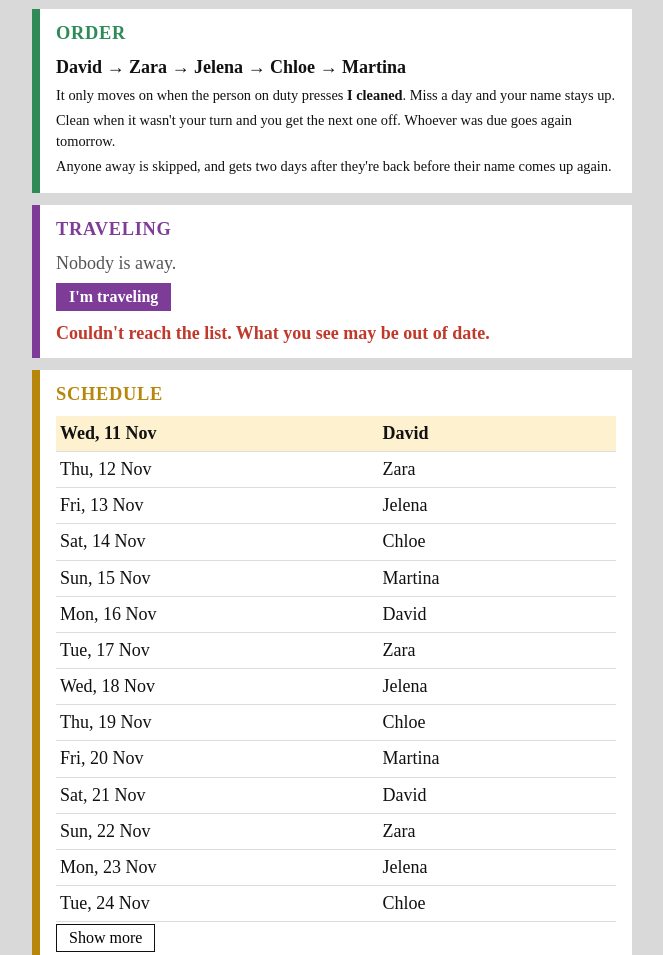
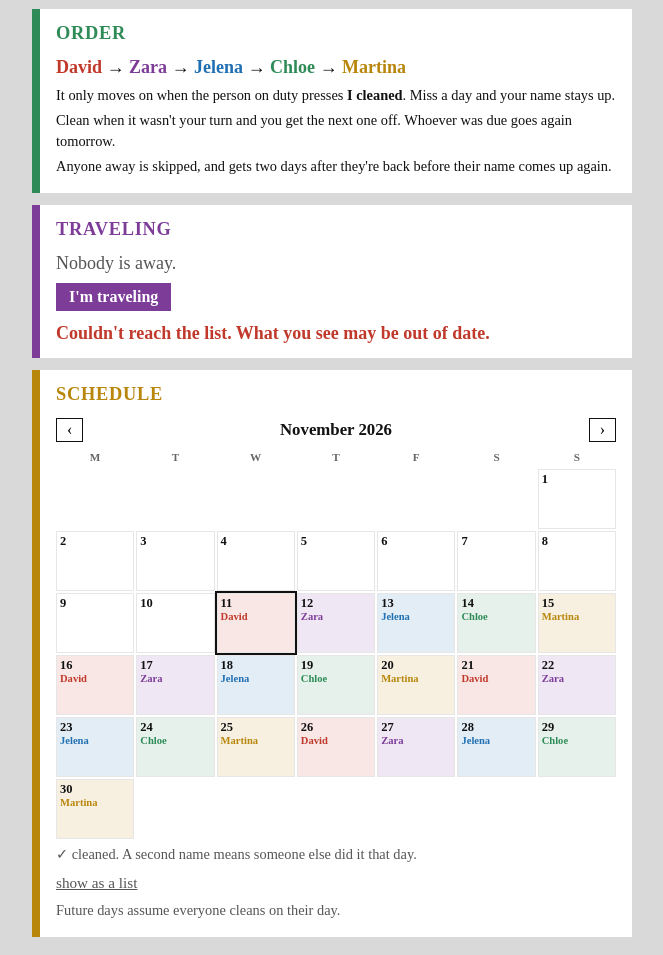
Before and after one commit to martina-danieli/House, a plain HTML site: page index.html in a window 1280 px wide. Shown: the part 526-1481 px from the top of the page, without its empty margins (308-971 px from the left). Drawn offline with Linux system fonts and the light colour scheme; no server answers.

Commit message:
Add files via upload

```diff
--- a/index.html
+++ b/index.html
@@ -39,6 +39,24 @@
   .trip{display:flex;align-items:center;justify-content:space-between;border-bottom:1px solid #ddd;padding:5px 0}
   .trip button{padding:0 9px;font-weight:bold}
   .msg{margin-top:8px;font-weight:bold;color:#c0392b}
+  .calnav{display:flex;align-items:center;justify-content:space-between;margin-bottom:6px}
+  .calnav b{font-size:1.05rem}
+  .calnav button{padding:2px 10px}
+  .cal{display:grid;grid-template-columns:repeat(7,1fr);gap:2px}
+  .dow{text-align:center;font-size:.7rem;font-weight:bold;color:#666;padding-bottom:2px}
+  .cell{min-height:54px;border:1px solid #e6e6e6;padding:2px 3px;font-size:.72rem;line-height:1.15;overflow:hidden}
+  .cell.blank{border-color:transparent;background:none !important}
+  .cell.istoday{outline:2px solid #111}
+  .cell .num{font-weight:bold;font-size:.78rem}
+  .cell .nm,.cell .swap{display:block;font-weight:bold;font-size:.66rem;overflow-wrap:anywhere}
+  .cell .miss{color:#999}
+  .key{margin-top:8px;font-size:.8rem}
+  .key span{font-weight:bold;margin-right:10px;white-space:nowrap}
+  @media (max-width:430px){
+    .wrap{padding-left:8px;padding-right:8px}
+    .sec{padding-left:10px;padding-right:10px}
+    .cell{min-height:60px;padding:2px}
+  }
   .muted{color:#555}
   .small{font-size:.9rem}
 </style>
@@ -75,7 +93,7 @@
 
   <div class="sec order">
     <h2>Order</h2>
-    <p><b>David &rarr; Zara &rarr; Jelena &rarr; Chloe &rarr; Martina</b></p>
+    <p id="orderLine"></p>
     <p class="small">It only moves on when the person on duty presses <b>I cleaned</b>. Miss a day and your name stays up.</p>
     <p class="small">Clean when it wasn't your turn and you get the next one off. Whoever was due goes again tomorrow.</p>
     <p class="small">Anyone away is skipped, and gets two days after they're back before their name comes up again.</p>
@@ -99,8 +117,16 @@
 
   <div class="sec sched">
     <h2>Schedule</h2>
-    <table id="list"></table>
-    <button id="more">Show more</button>
+    <div class="calnav">
+      <button id="prevM">&lsaquo;</button><b id="monthLabel"></b><button id="nextM">&rsaquo;</button>
+    </div>
+    <div class="cal" id="cal"></div>
+    <p class="small muted" id="calKey">&#10003; cleaned. A second name means someone else did it that day.</p>
+    <button class="link" id="toggleList">show as a list</button>
+    <div id="listWrap" style="display:none">
+      <table id="list"></table>
+      <button id="more">Show more</button>
+    </div>
     <p class="small muted">Future days assume everyone cleans on their day.</p>
   </div>
 </div>
@@ -112,6 +138,8 @@
   // =============================================
 
   const CYCLE = ["David","Zara","Jelena","Chloe","Martina"];
+  const COLOR = { David:"#c0392b", Zara:"#7d3c98", Jelena:"#1f6fb2", Chloe:"#2e8b57", Martina:"#b8860b" };
+  const tint = n => COLOR[n] + "1f";          // same colour, faint, for cell backgrounds
   const START = new Date(2026, 10, 11);   // Wed 11 Nov 2026
   const DAY = 86400000, HORIZON = 120;
 
@@ -194,6 +222,7 @@
     const t0 = dayFor(ymd(first));
     if (today < START) $("label").textContent = "Starts with";
     $("who").textContent = t0 ? (t0.who || nobody) : nobody;
+    $("who").style.color = (t0 && t0.who) ? COLOR[t0.who] : "#111";
     $("date").textContent = fmt(first, {weekday:"long", day:"numeric", month:"long"});
 
     const rec = t0 && t0.rec;
@@ -217,6 +246,7 @@
 
     const prev = shown || 14;
     $("list").innerHTML = ""; shown = 0; addDays(prev);
+    renderOrder(); renderCal();
 
     const el = $("trips"); el.innerHTML = "";
     const upcoming = trips.filter(t => backOn(t) > todayStr).sort((a,b) => a.from_date < b.from_date ? -1 : 1);
@@ -226,11 +256,68 @@
       const span = document.createElement("span");
       const nm = document.createElement("b"); nm.textContent = t.name;
       span.appendChild(nm);
-      span.appendChild(document.createTextNode(" away " + fmtStr(t.from_date) + (t.to_date !== t.from_date ? " – " + fmtStr(t.to_date) : "") + ", back on " + fmtStr(backOn(t))));
+      span.appendChild(document.createTextNode(" away " + fmtStr(t.from_date) + (t.to_date !== t.from_date ? " – " + fmtStr(t.to_date) : "") + ". Back in the rotation " + fmtStr(backOn(t)) + "."));
       const x = document.createElement("button"); x.textContent = "×"; x.title = "Remove";
       x.onclick = () => removeTrip(t.id);
       row.appendChild(span); row.appendChild(x); el.appendChild(row);
     });
+  }
+
+  // The order line, each name in its own colour. Doubles as the key.
+  function renderOrder(){
+    const el = $("orderLine"); el.innerHTML = "";
+    CYCLE.forEach((n, i) => {
+      const b = document.createElement("b");
+      b.textContent = n; b.style.color = COLOR[n];
+      el.appendChild(b);
+      if (i < CYCLE.length - 1) el.appendChild(document.createTextNode(" \u2192 "));
+    });
+  }
+
+  let calMonth = new Date(today.getFullYear(), today.getMonth(), 1);
+
+  function renderCal(){
+    const cal = $("cal"); cal.innerHTML = "";
+    $("monthLabel").textContent = fmt(calMonth, {month:"long", year:"numeric"});
+
+    ["M","T","W","T","F","S","S"].forEach(d => {
+      const h = document.createElement("div"); h.className = "dow"; h.textContent = d; cal.appendChild(h);
+    });
+
+    const firstOfMonth = new Date(calMonth.getFullYear(), calMonth.getMonth(), 1);
+    const lead = (firstOfMonth.getDay() + 6) % 7;            // weeks run Monday to Sunday
+    const inMonth = new Date(calMonth.getFullYear(), calMonth.getMonth() + 1, 0).getDate();
+
+    for (let i = 0; i < lead; i++){
+      const c = document.createElement("div"); c.className = "cell blank"; cal.appendChild(c);
+    }
+    for (let dnum = 1; dnum <= inMonth; dnum++){
+      const date = new Date(calMonth.getFullYear(), calMonth.getMonth(), dnum);
+      const ds = ymd(date);
+      const d = dayFor(ds);
+      const cell = document.createElement("div");
+      cell.className = "cell" + (ds === todayStr ? " istoday" : "");
+
+      const num = document.createElement("span");
+      num.className = "num"; num.textContent = dnum; cell.appendChild(num);
+
+      if (d && d.who){
+        cell.style.background = tint(d.who);
+        const nm = document.createElement("span");
+        nm.className = "nm"; nm.style.color = COLOR[d.who];
+        nm.textContent = d.who;
+        if (d.rec && d.rec.cleaned_by === d.who) nm.textContent += " \u2713";
+        if (!d.rec && ds < todayStr) nm.style.color = "#999";   // nobody cleaned that day
+        cell.appendChild(nm);
+        if (d.rec && d.rec.cleaned_by !== d.who){          // someone else stepped in
+          const sw = document.createElement("span");
+          sw.className = "swap"; sw.style.color = COLOR[d.rec.cleaned_by];
+          sw.textContent = "\u2713 " + d.rec.cleaned_by;
+          cell.appendChild(sw);
+        }
+      }
+      cal.appendChild(cell);
+    }
   }
 
   function addDays(n){
@@ -306,6 +393,13 @@
   $("cSave").onclick = () => { if (!configured){ $("msg").textContent = "Setup needed: paste the Supabase URL and key into index.html."; return; } markClean($("cName").value); };
   $("fFrom").onchange = () => { if ($("fTo").value < $("fFrom").value) $("fTo").value = $("fFrom").value; };
   $("more").onclick = () => addDays(14);
+  $("prevM").onclick = () => { calMonth = new Date(calMonth.getFullYear(), calMonth.getMonth()-1, 1); renderCal(); };
+  $("nextM").onclick = () => { calMonth = new Date(calMonth.getFullYear(), calMonth.getMonth()+1, 1); renderCal(); };
+  $("toggleList").onclick = () => {
+    const w = $("listWrap"), open = w.style.display !== "none";
+    w.style.display = open ? "none" : "block";
+    $("toggleList").textContent = open ? "show as a list" : "hide the list";
+  };
 
   $("save").onclick = async () => {
     const name = $("fName").value, from_date = $("fFrom").value, to_date = $("fTo").value;
```
